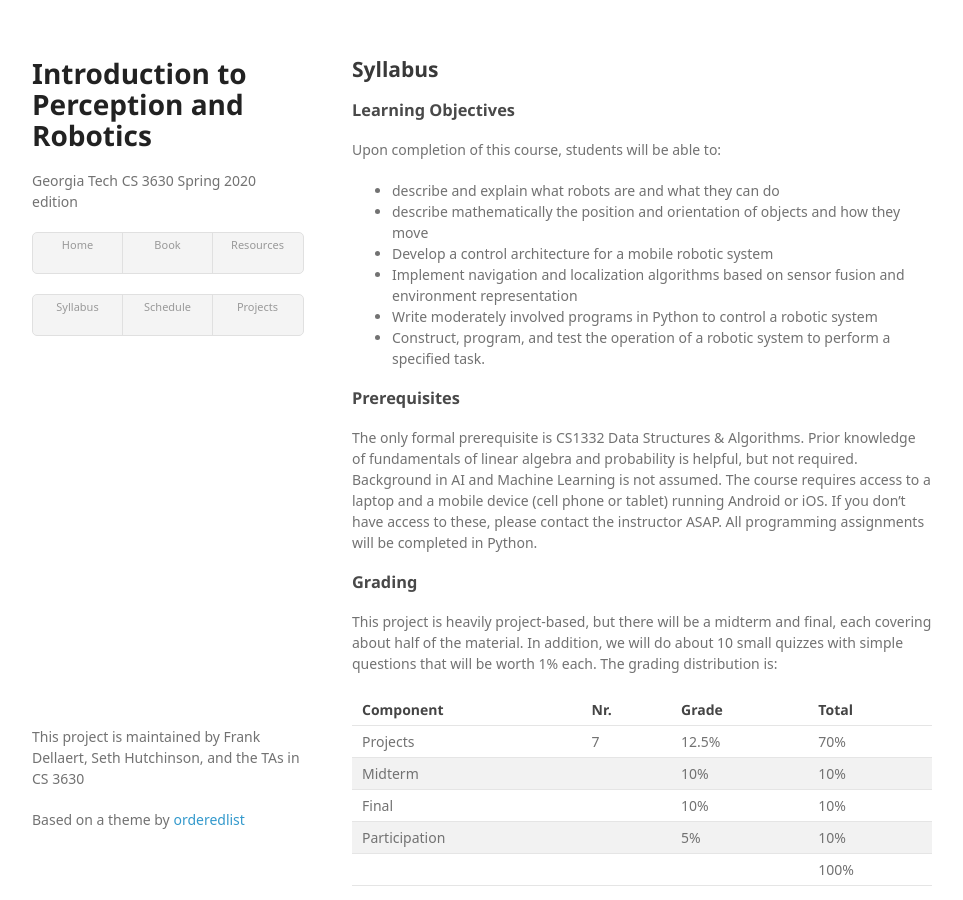
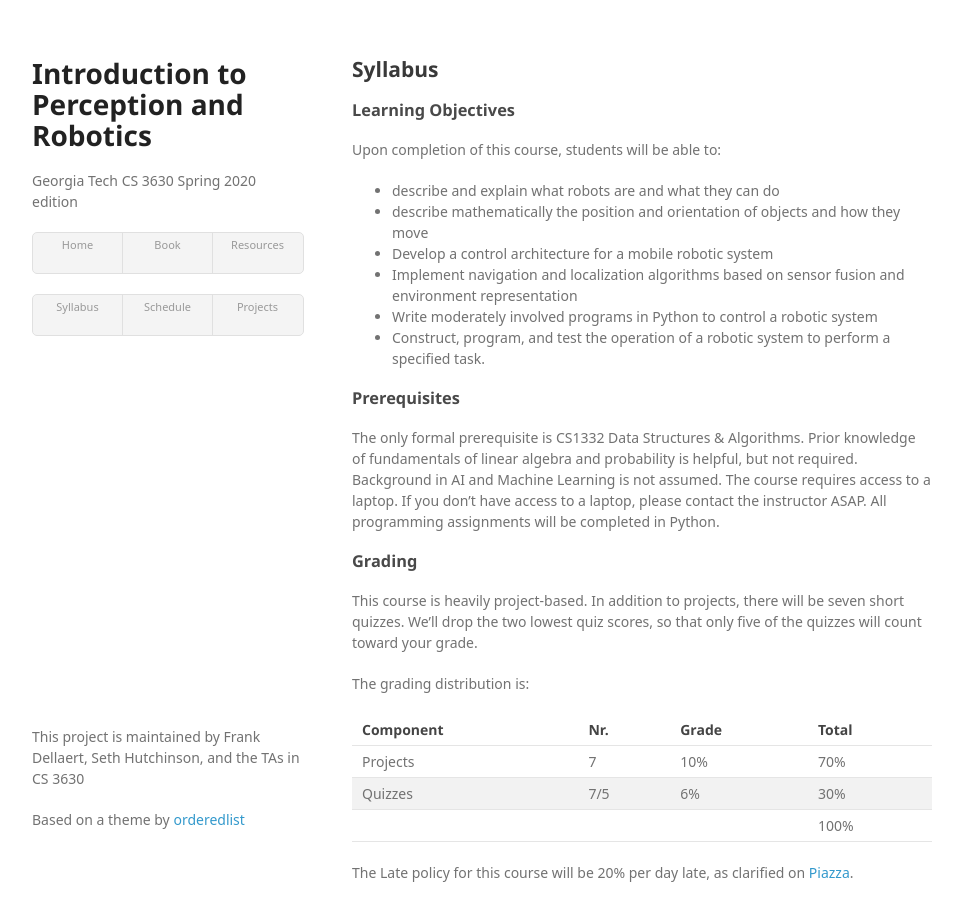
Before and after one commit to dellaert/22F-3630, a Jekyll site: the page built from syllabus.md, in a window 1280 px wide and 900 px high. Shown: the whole window, without its empty margins (158-1121 px from the left). Built offline with Jekyll 4.4.1, drawn with Linux system fonts in a browser that asks for light colours; some web fonts are replaced; some of the changed text lies outside the part shown.

Commit message:
updated the syllabus to remove some lies

```diff
--- a/syllabus.md
+++ b/syllabus.md
@@ -16,23 +16,23 @@ Upon completion of this course, students will be able to:
 
 ### Prerequisites
 The only formal prerequisite is CS1332 Data Structures & Algorithms. Prior knowledge of fundamentals of linear algebra and probability is helpful, but not required.  Background in AI and Machine Learning is not assumed.
-The course requires access to a laptop and a mobile device (cell phone or tablet) running Android or iOS.  If you don’t have access to these, please contact the instructor ASAP.  All programming assignments will be completed in Python.
+The course requires access to a laptop.  If you don’t have access to a laptop, please contact the instructor ASAP.  All programming assignments will be completed in Python.
 
 ### Grading
-This project is heavily project-based, but there will be a midterm and final, each covering about half of the material.
-In addition, we will do about 10 small quizzes with simple questions that will be worth 1% each.
+This course is heavily project-based. In addition to projects, there will be seven short quizzes. We'll drop the two lowest quiz scores, so that only five of the quizzes will count toward your grade.
+
 The grading distribution is:
 
 | Component     | Nr. | Grade | Total |
 |---------------|-----|-------|-------|
-| Projects      | 7   | 12.5% |  70%  |
-| Midterm       |     | 10%   |  10%  |
-| Final         |     | 10%   |  10%  |
-| Participation |     | 5%    |  10%   |
+| Projects      | 7   | 10%   |  70%  |
+| Quizzes       | 7/5 | 6%    |  30%  |
 |---------------|-----|-------|-------|
 |               |     |       | 100%  |
 
-Late policy for this course will be 20% per day late, as discussed on the first day of class and clarified on [Piazza](https://piazza.com/class/jzehgqjjgpz6bb?cid=13).
+The Late policy for this course will be 20% per day late, as clarified on [Piazza](https://piazza.com/class/jzehgqjjgpz6bb?cid=13).
+
+Because we drop the lowest two quiz scores, we will not give make-up quizzes for class absences (even if these would normally be excused absences).  If you miss a quiz, that quiz score will be dropped as one of your two lowest quiz scores.
 
 ### Academic Integrity
 Academic dishonesty will not be tolerated. This includes cheating, lying about course matters, plagiarism, or helping others commit a violation of the Honor Code. Plagiarism includes reproducing the words of others without both the use of quotation marks and citation. Students are reminded of the obligations and expectations associated with the Georgia Tech Academic Honor Code and Student Code of Conduct, available online at www.honor.gatech.edu. For quizzes, no supporting materials are allowed (notes, calculators, phones, etc).
```
